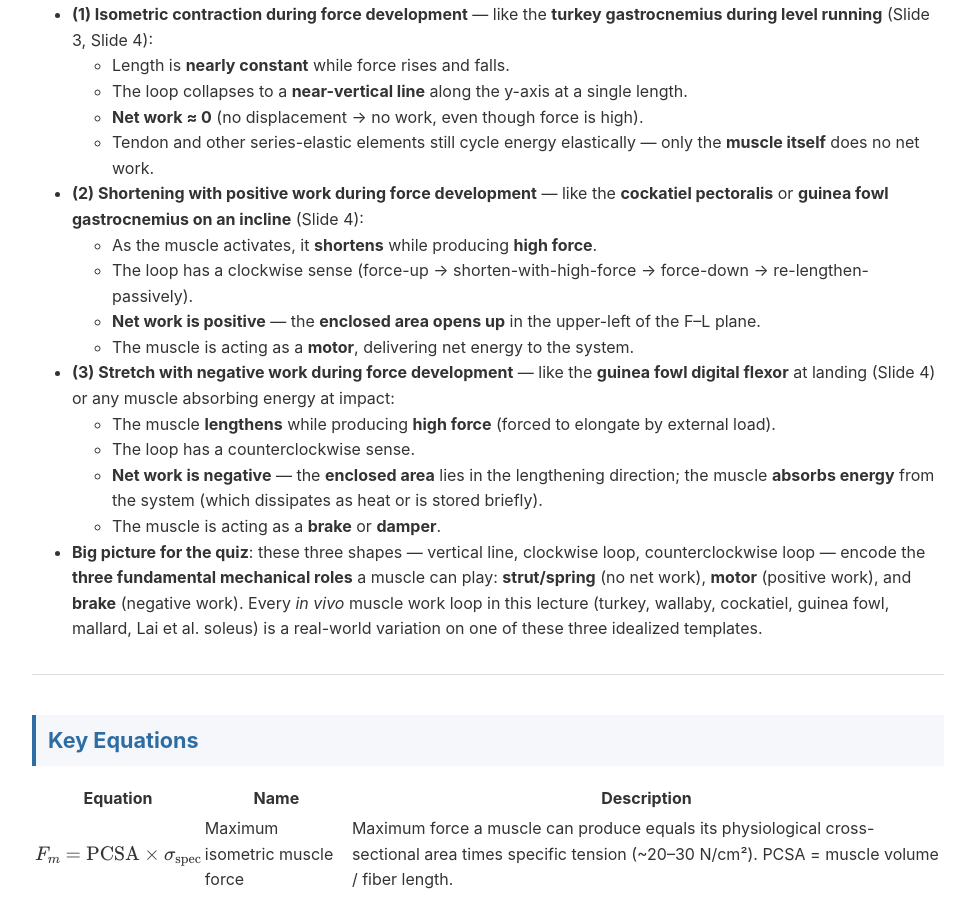
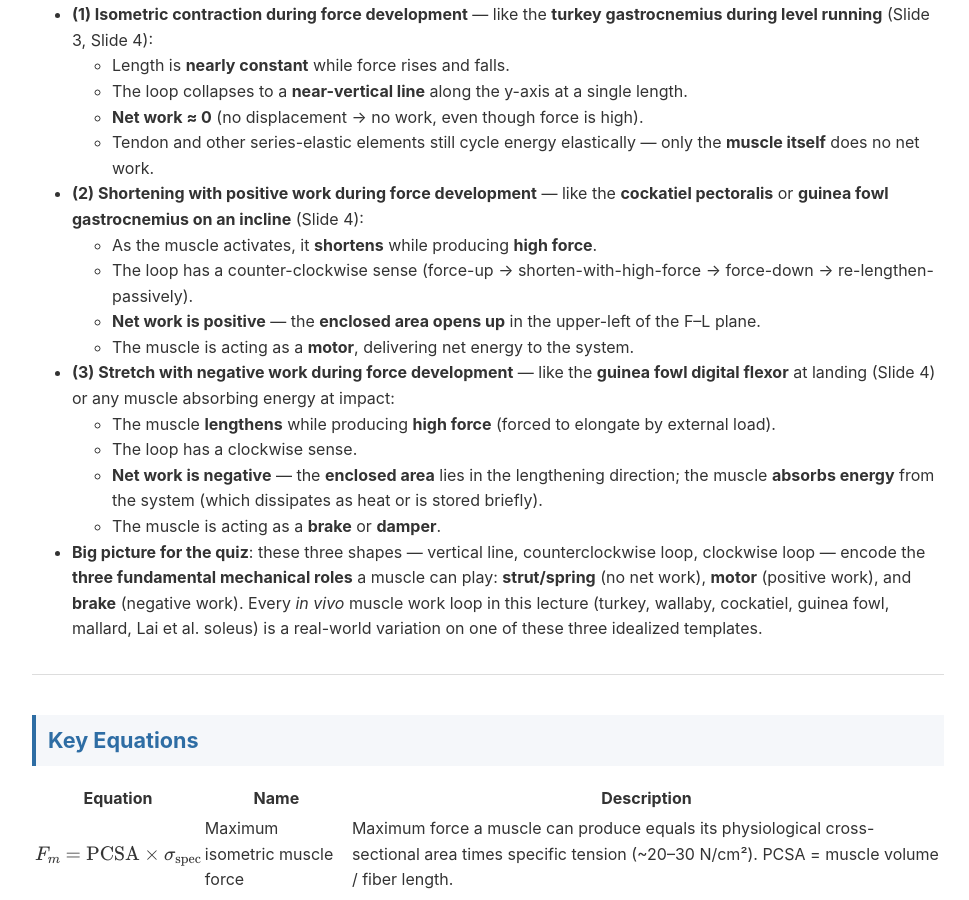
Before and after one commit to MADaley/E183_ExercisePhysiology, a Jekyll site: the page built from week06/friday-review.md, in a window 1280 px wide and 900 px high, scrolled down 21094 px. Shown: the whole window, without its empty margins (152-1121 px from the left). Built offline with Jekyll 4.4.1, drawn with Linux system fonts in a browser that asks for light colours.

Commit message:
Update friday-review.md
Corrected transcription error in Practice Question 3 (workloop direction conventions).

```diff
--- a/week06/friday-review.md
+++ b/week06/friday-review.md
@@ -358,17 +358,17 @@ $$F_{\text{quads}} = F_g \cdot \frac{R}{r_q}$$
 
 - **(2) Shortening with positive work during force development** — like the **cockatiel pectoralis** or **guinea fowl gastrocnemius on an incline** (Slide 4):
   - As the muscle activates, it **shortens** while producing **high force**.
-  - The loop has a clockwise sense (force-up → shorten-with-high-force → force-down → re-lengthen-passively).
+  - The loop has a counter-clockwise sense (force-up → shorten-with-high-force → force-down → re-lengthen-passively).
   - **Net work is positive** — the **enclosed area opens up** in the upper-left of the F–L plane.
   - The muscle is acting as a **motor**, delivering net energy to the system.
 
 - **(3) Stretch with negative work during force development** — like the **guinea fowl digital flexor** at landing (Slide 4) or any muscle absorbing energy at impact:
   - The muscle **lengthens** while producing **high force** (forced to elongate by external load).
-  - The loop has a counterclockwise sense.
+  - The loop has a clockwise sense.
   - **Net work is negative** — the **enclosed area** lies in the lengthening direction; the muscle **absorbs energy** from the system (which dissipates as heat or is stored briefly).
   - The muscle is acting as a **brake** or **damper**.
 
-- **Big picture for the quiz**: these three shapes — vertical line, clockwise loop, counterclockwise loop — encode the **three fundamental mechanical roles** a muscle can play: **strut/spring** (no net work), **motor** (positive work), and **brake** (negative work). Every *in vivo* muscle work loop in this lecture (turkey, wallaby, cockatiel, guinea fowl, mallard, Lai et al. soleus) is a real-world variation on one of these three idealized templates.
+- **Big picture for the quiz**: these three shapes — vertical line, counterclockwise loop, clockwise loop — encode the **three fundamental mechanical roles** a muscle can play: **strut/spring** (no net work), **motor** (positive work), and **brake** (negative work). Every *in vivo* muscle work loop in this lecture (turkey, wallaby, cockatiel, guinea fowl, mallard, Lai et al. soleus) is a real-world variation on one of these three idealized templates.
 
 ---
 
```
